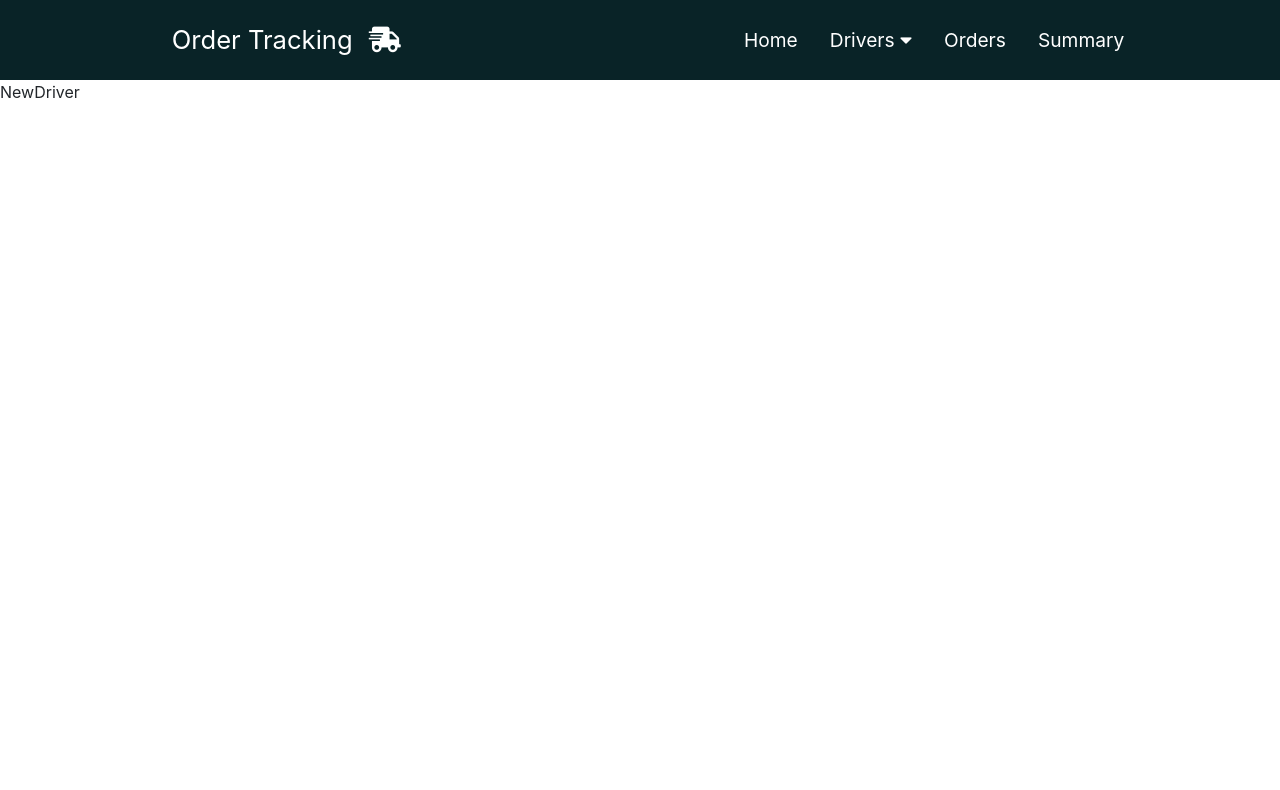
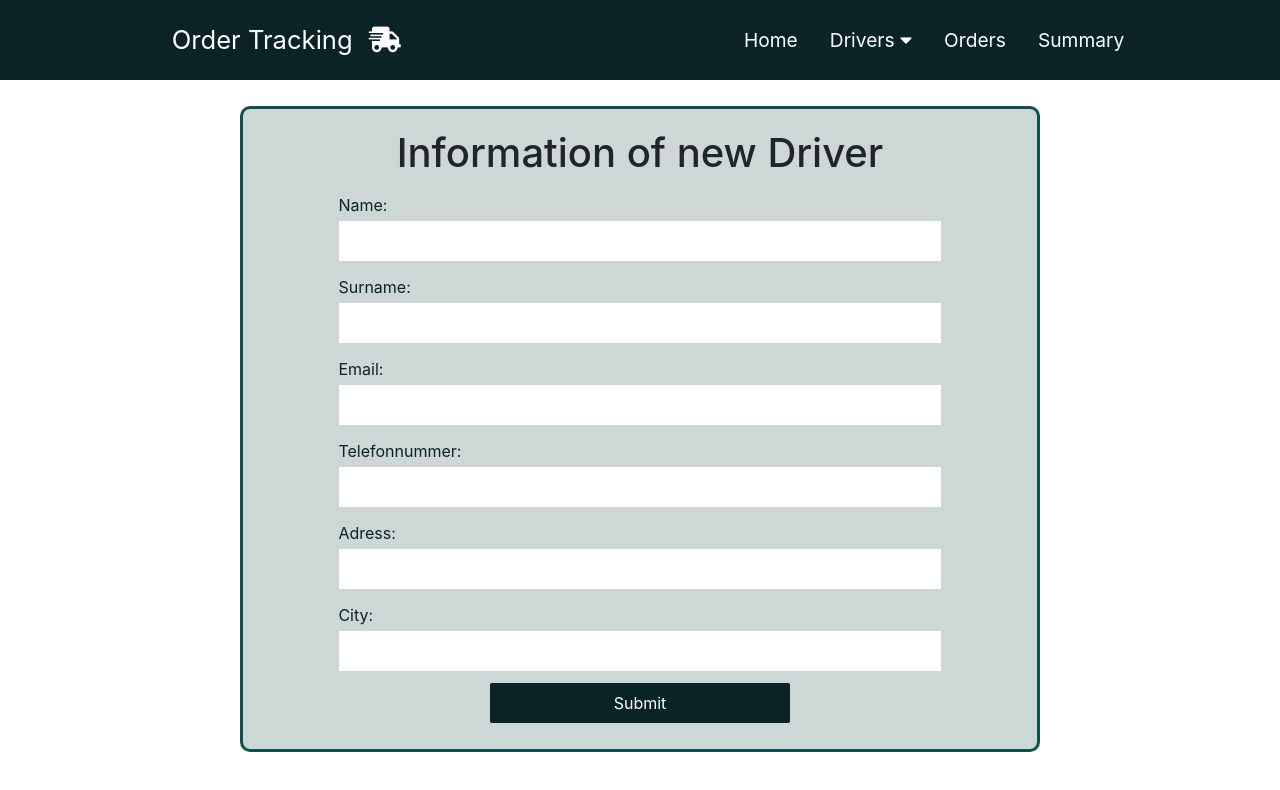
Before and after one commit to Codevid-21/Driver-Order-Tracking, a React (Create React App) app in the folder frontend/: page /newdriver in a window 1280 px wide. Shown: the top 790 px of the page. Built offline with nearby package versions, Linux system fonts and the light colour scheme.

Commit message:
new Driver copied

```diff
--- a/frontend/src/components/IsDriverWorking.jsx
+++ b/frontend/src/components/IsDriverWorking.jsx
@@ -1,7 +1,7 @@
 import React from "react";
 
 function IsDriverWorking({ drivers, isWorking, setDrivers }) {
-  const handleWorkingSituation = (value) => {
+  const handleWorkingSituation = (value, i) => {
     const url = `http://localhost:2005/drivers/${value._id}`;
     const options = {
       method: "PUT",
@@ -13,7 +13,10 @@ function IsDriverWorking({ drivers, isWorking, setDrivers }) {
 
     fetch(url, options)
       .then((response) => response.json())
-      .then((result) => console.log("Güncellenmis Driver", result));
+      .then((result) => {
+        drivers[i] = result;
+        setDrivers(drivers);
+      });
   };
 
   return (
@@ -25,12 +28,12 @@ function IsDriverWorking({ drivers, isWorking, setDrivers }) {
           </div>
           <div className="workingDrivers__info">
             {drivers
-              .filter((driver, i) => {
+              .filter((driver) => {
                 return driver.isWorking === isWorking;
               })
               .map((value, i) => {
                 return (
-                  <p key={i} onClick={() => handleWorkingSituation(value)}>
+                  <p key={i} onClick={() => handleWorkingSituation(value, i)}>
                     {value.user.name}
                   </p>
                 );
--- a/frontend/src/pages/NewDriver.jsx
+++ b/frontend/src/pages/NewDriver.jsx
@@ -1,7 +1,71 @@
 import React from "react";
+import { useHistory } from "react-router-dom";
 
 function NewDriver() {
-  return <div>NewDriver</div>;
+  let history = useHistory();
+
+  const submitForm = () => {
+    const url = `http://localhost:2005/orders`;
+    const options = {
+      method: "POST",
+      headers: {
+        "Content-type": "application/json",
+      },
+      body: JSON.stringify({
+        name: "deneme name",
+        detail: "deneme detail",
+        customerId: "deneme id customer",
+        date: "deneme name",
+        price: "beles",
+        driver: "yok",
+      }),
+    };
+
+    fetch(url, options)
+      .then((response) => response.json())
+      .then((result) => console.log("Gönderilen Order", result));
+
+    history.push("/");
+  };
+
+  return (
+    <div>
+      <form onSubmit={submitForm}>
+        <h1>Information of new Driver</h1>
+        <label>
+          Name:
+          <input type="text" name="name" />
+        </label>
+        <label>
+          Surname:
+          <input type="text" name="surname" />
+        </label>
+        <label>
+          Email:
+          <input type="email" name="email" />
+        </label>
+        <label>
+          Telefonnummer:
+          <input type="text" name="telefon" />
+        </label>
+        <label>
+          Adress:
+          <input type="text" name="adress" />
+        </label>
+        <label>
+          City:
+          <input type="text" name="city" />
+        </label>
+        {/* <label>
+          City:
+          <input type="text" name="city" />
+        </label> */}
+        <label>
+          <input type="submit" value="Submit" />
+        </label>
+      </form>
+    </div>
+  );
 }
 
 export default NewDriver;
--- a/frontend/src/pages/SelectDrivers.jsx
+++ b/frontend/src/pages/SelectDrivers.jsx
@@ -11,12 +11,20 @@ function SelectDrivers() {
     api.fetchDataFromDB(url).then((result) => {
       setDrivers(result);
     });
-  }, [url]);
+  }, [url,drivers]);
 
   return (
     <div className="allDrivers__container">
-      <IsDriverWorking drivers={drivers} isWorking={true} setDrivers={setDrivers} />
-      <IsDriverWorking drivers={drivers} isWorking={false} setDrivers={setDrivers}/>
+      <IsDriverWorking
+        drivers={drivers}
+        isWorking={true}
+        setDrivers={setDrivers}
+      />
+      <IsDriverWorking
+        drivers={drivers}
+        isWorking={false}
+        setDrivers={setDrivers}
+      />
     </div>
   );
 }
--- /dev/null
+++ b/frontend/src/sass/_NewDriver.scss
@@ -0,0 +1,52 @@
+$base-color: #0B5351;
+$first-color: #092327;
+$second-color: #F87060;
+$third-color: #CDD7D6;
+$text-color: #B3A394;
+
+form {
+    max-width: 800px;
+    // min-height: 90vh;
+    display: flex;
+    flex-direction: column;
+    align-items: center;
+    justify-content: center;
+    margin: 2% auto;
+    padding: 20px;
+    border: 3px solid $base-color;
+    border-radius: 10px;
+    background-color: $third-color;
+
+    label {
+        display: flex;
+        flex-direction: column;
+        width: 80%;
+        color: $first-color;
+        margin: 5px auto;
+        line-height: 30px;
+
+        input {
+            line-height: 30px;
+            display: block;
+            padding: 5px;
+            border: 1px solid $third-color;
+
+            &:focus {
+                border: 2px solid $second-color;
+            }
+
+            &[type="submit"] {
+                width: 50%;
+                margin: 0 auto;
+                background-color: $first-color;
+                border-radius: 3px;
+                color: #fff;
+
+                &:hover {
+                    background-color: $second-color;
+                    color: $first-color;
+                }
+            }
+        }
+    }
+}
--- a/frontend/src/sass/style.scss
+++ b/frontend/src/sass/style.scss
@@ -12,6 +12,7 @@
 .displayOrder {
     display: none;
 }
+
 .hideOrder {
     display: block;
 }
@@ -35,3 +36,4 @@ a:hover {
 @import "_OrderCard.scss";
 @import "_ModalForDrivers.scss";
 @import "_SelectDrivers.scss";
+@import "_NewDriver.scss";
```
